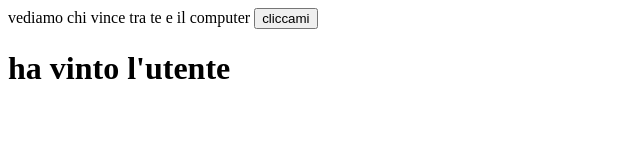
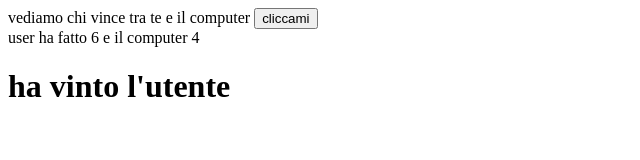
Before and after one commit to furvietto/js-mail-dadi, a plain HTML site: page dadi/index.html in a window 1280 px wide. Both pictures are taken after a click on the button "cliccami". Shown: the whole page, without its empty margins (0-640 px from the left). Drawn offline with Linux system fonts and the light colour scheme.

Commit message:
add numbers user e computer on dadi

```diff
--- a/dadi/index.html
+++ b/dadi/index.html
@@ -13,6 +13,7 @@
     <div class="container">
         <label for="bottone">vediamo chi vince tra te e il computer</label>
         <button id="bottone">cliccami</button>
+        <div class="number"></div>
         <div class="testo"></div>
     </div>
 
--- a/dadi/js/script.js
+++ b/dadi/js/script.js
@@ -10,16 +10,25 @@
 
 const button = document.getElementById("bottone");
 const testo = document.querySelector(".testo");
+const number = document.querySelector(".number");
 
 button.addEventListener("click", function () {
     const user = Math.floor(Math.random() * 6) + 1;
     const computer = Math.floor(Math.random() * 6) + 1;
-
+    // testo.innerHTML = "";
+    number.innerHTML = `user ha fatto ${user} e il computer ${computer}`;
 
 
    if (user > computer) {
-       testo.innerHTML = "<h1> ha vinto l'utente </h1>";
+    testo.innerHTML = "<h1> ha vinto l'utente </h1>";
+   } else if(computer > user) {
+    testo.innerHTML = "<h1> ha vinto il computer </h1>" ;
    } else {
-    testo.innerHTML = "<h1> ha vinto il computer </h1>";
+       testo.innerHTML = "<h1> pareggio </h1>"
    }
+//    if (user > computer) {
+//        testo.append(" ha vinto l'utente");
+//    } else {
+//     testo.append("ha vinto il computer" );
+//    }
 })
```
